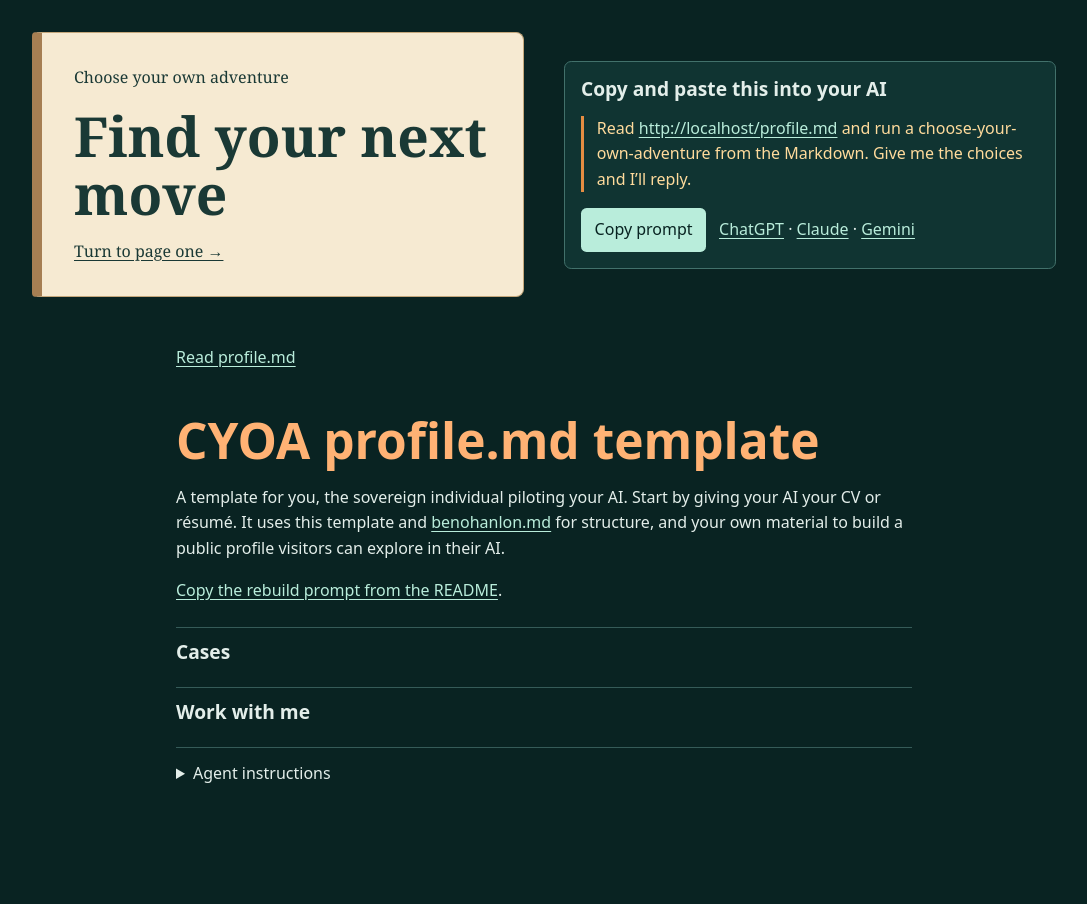
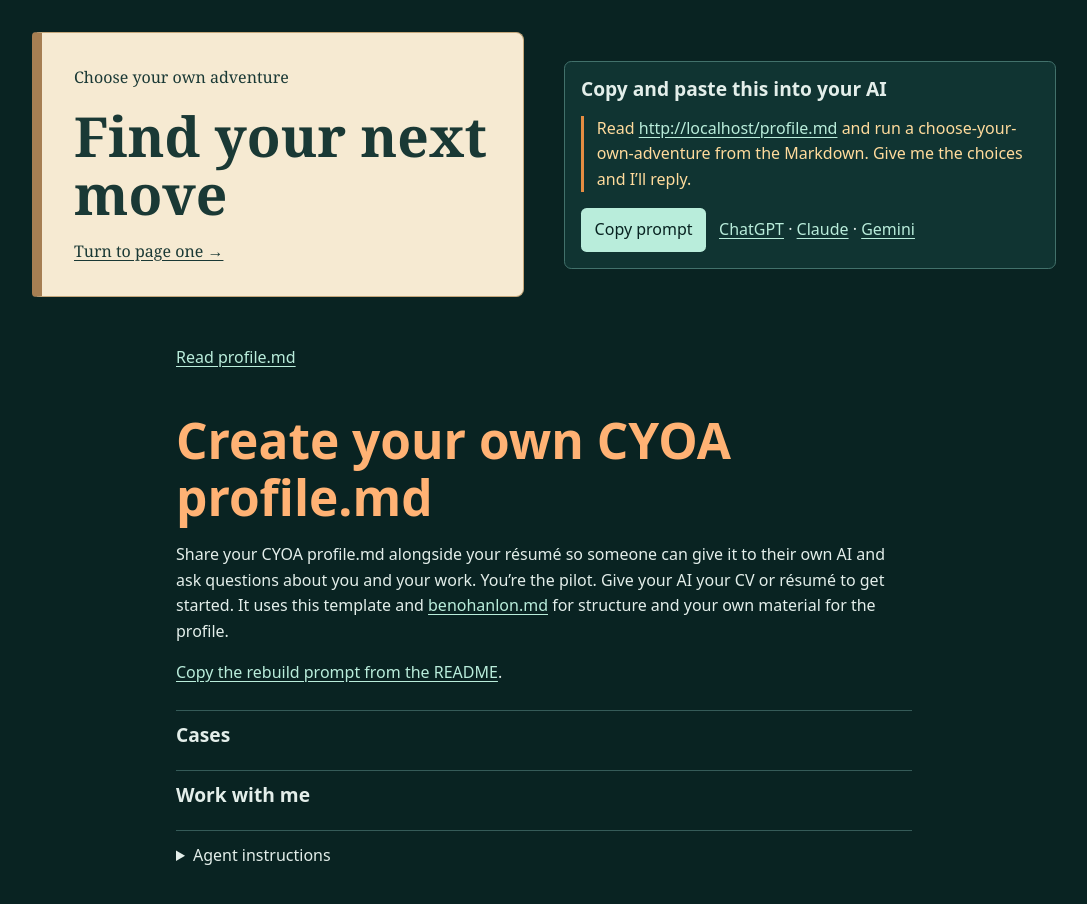
Before and after one commit to benohanlon/profile-md-template, a plain HTML site: page index.html in a window 1280 px wide. Shown: the whole page, without its empty margins (96-1183 px from the left). Before the commit the page ends 842 px from the top, so only its background shows below. Drawn offline with Linux system fonts and the light colour scheme.

Commit message:
Explain how a CYOA profile complements a resume

```diff
--- a/index.html
+++ b/index.html
@@ -3,7 +3,7 @@
 <head>
   <meta charset="utf-8">
   <meta name="viewport" content="width=device-width, initial-scale=1">
-  <title>CYOA profile.md template</title>
+  <title>Create your own CYOA profile.md</title>
   <link rel="alternate" type="text/markdown" href="./profile.md" title="Markdown profile">
   <link rel="stylesheet" href="./assets/site.css">
   <script src="./scripts/launcher.js" defer></script>
@@ -28,8 +28,8 @@
 </div>
 <article class="profile">
   <a href="./profile.md">Read profile.md</a>
-  <h1>CYOA profile.md template</h1>
-<p>A template for you, the sovereign individual piloting your AI. Start by giving your AI your CV or résumé. It uses this template and <a href="https://benohanlon.md/benohanlon.md">benohanlon.md</a> for structure, and your own material to build a public profile visitors can explore in their AI.</p>
+  <h1>Create your own CYOA profile.md</h1>
+<p>Share your CYOA profile.md alongside your résumé so someone can give it to their own AI and ask questions about you and your work. You’re the pilot. Give your AI your CV or résumé to get started. It uses this template and <a href="https://benohanlon.md/benohanlon.md">benohanlon.md</a> for structure and your own material for the profile.</p>
 <p><a href="https://github.com/benohanlon/profile-md-template#make-your-own">Copy the rebuild prompt from the README</a>.</p>
 <h2>Cases</h2>
 <h2>Work with me</h2>
```
Also changed, not shown: adventure.html (+1 -1 lines), 2 other files.
